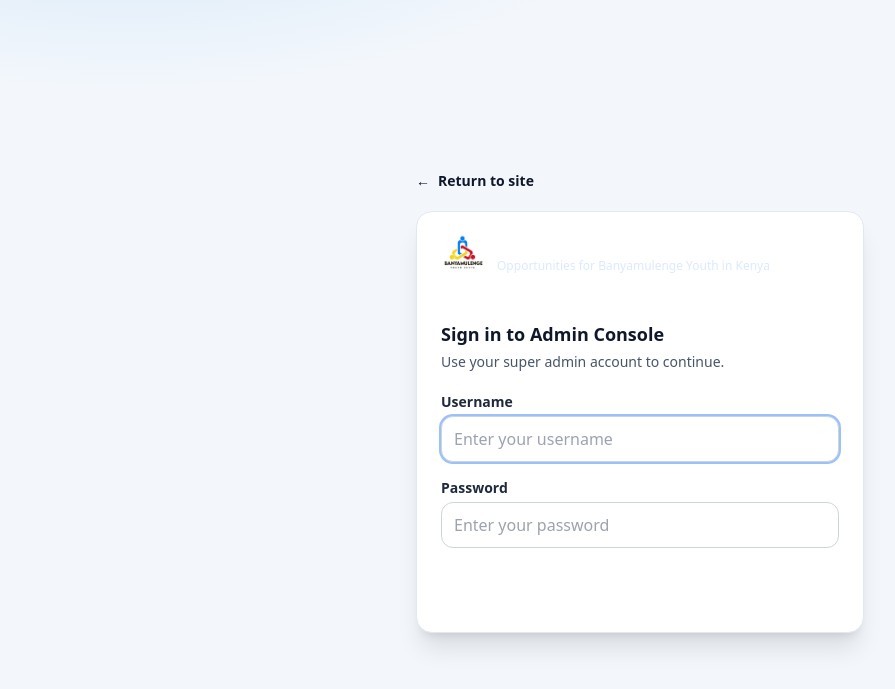
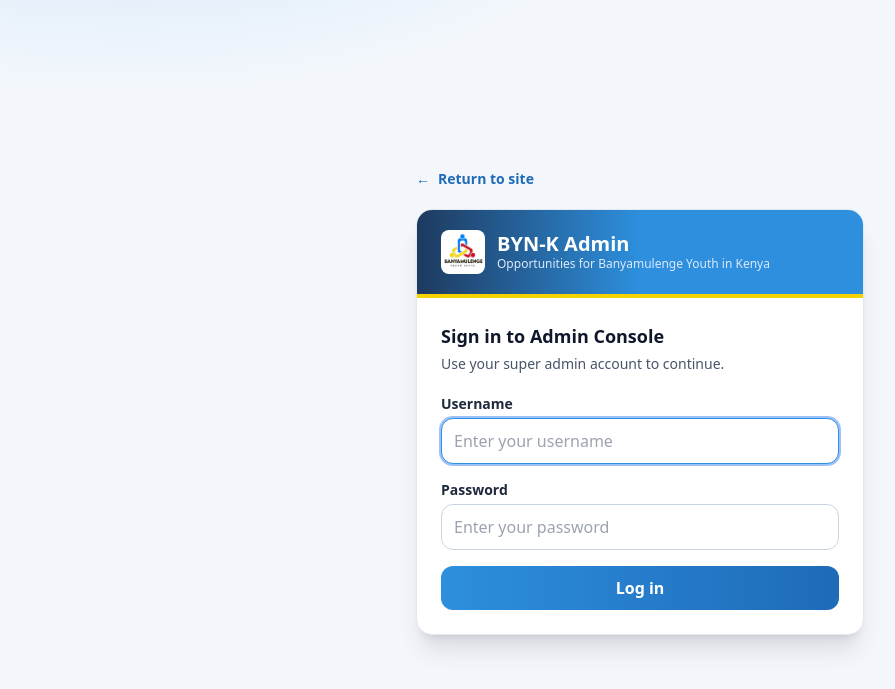
Before and after one commit to ShemaM/alx-project-nexus, a Django app: page /admin/login/?next=/admin/&force=1 in a window 1280 px wide. Shown: the top 689 px of the page, without its empty margins (0-895 px from the left). Run offline with Django 5.2, Linux system fonts and the light colour scheme; parts of the project's set-up code (start-up, migrations or seed data) failed here and were passed over; some libraries are stand-ins or nearby versions.

Commit message:
fix: Correct HTML syntax and improve Tailwind CSS classes in login template

```diff
--- a/backend/templates/admin/login.html
+++ b/backend/templates/admin/login.html
@@ -27,13 +27,13 @@
 <body class="text-slate-900">
   <main class="min-h-screen flex items-center justify-center px-4 py-8">
     <section class="w-full max-w-md">
-      <a href="/" class="inline-flex items-center gap-2 text-sm font-semibold text-(--bynk-blue-dark) hover:text-[var(--bynk-blue)] mb-5">
+      <a href="/" class="inline-flex items-center gap-2 text-sm font-semibold text-[var(--bynk-blue-dark)] hover:text-[var(--bynk-blue)] mb-5">
         <span aria-hidden="true">&larr;</span>
         Return to site
       </a>
 
       <div class="rounded-2xl border border-slate-200 bg-white shadow-xl overflow-hidden">
-        <div class="px-6 py-5 bg-linear-to-r from-(--bynk-navy) via-(--bynk-blue) to-(--bynk-blue)er-b-4 border-(--bynk-yellow)">
+        <div class="px-6 py-5 bg-gradient-to-r from-[var(--bynk-navy)] via-[var(--bynk-blue)] to-[var(--bynk-blue)] border-b-4 border-[var(--bynk-yellow)]">
           <div class="flex items-center gap-3">
             <img src="{% static 'admin/images/logo.png' %}" alt="BYN-K logo" class="h-11 w-11 rounded-lg object-cover border border-white/30 bg-white">
             <div>
@@ -64,18 +64,18 @@
             <div>
               <label for="id_username" class="block text-sm font-semibold text-slate-800 mb-1">Username</label>
               <input id="id_username" name="username" type="text" placeholder="Enter your username" required autofocus
-                     class="w-full rounded-xl border border-slate-300 px-3 py-2.5 text-slate-900 focus:outline-none focus:ring-2 focus:ring-(--bynk-blue)/30 focus:border-(--bynk-blue)">
+                     class="w-full rounded-xl border border-slate-300 px-3 py-2.5 text-slate-900 focus:outline-none focus:ring-2 focus:ring-[color:var(--bynk-blue)]/30 focus:border-[var(--bynk-blue)]">
             </div>
             <div>
               <label for="id_password" class="block text-sm font-semibold text-slate-800 mb-1">Password</label>
               <input id="id_password" name="password" type="password" placeholder="Enter your password" required
-                     class="w-full rounded-xl border border-slate-300 px-3 py-2.5 text-slate-900 focus:outline-none focus:ring-2 focus:ring-(--bynk-blue)/30 focus:border-(--bynk-blue)">
+                     class="w-full rounded-xl border border-slate-300 px-3 py-2.5 text-slate-900 focus:outline-none focus:ring-2 focus:ring-[color:var(--bynk-blue)]/30 focus:border-[var(--bynk-blue)]">
             </div>
 
             <input type="hidden" name="next" value="{{ next|default:'/admin/' }}">
 
             <button type="submit"
-                    class="w-full inline-flex items-center justify-center gap-2 rounded-xl bg-linear-to-r[var(--bynk-blue)] to-[var(--bynk-blue-dark)] hover:from-[var(--bynk-blue-dark)] hover:to-[var(--bynk-blue)] text-white font-bold py-2.5 transition-colors">
+                    class="w-full inline-flex items-center justify-center gap-2 rounded-xl bg-gradient-to-r from-[var(--bynk-blue)] to-[var(--bynk-blue-dark)] hover:from-[var(--bynk-blue-dark)] hover:to-[var(--bynk-blue)] text-white font-bold py-2.5 transition-colors">
               Log in
             </button>
           </form>
--- a/byn-k-platform/src/app/(frontend)/about/page.tsx
+++ b/byn-k-platform/src/app/(frontend)/about/page.tsx
@@ -100,7 +100,7 @@
                   <span>Holders of Alien Cards, CTDs, and Passports</span>
                 </li>
                 <li className="flex items-start gap-3">
-                  <span className="w-2 h-2 bg-[#F5D300] rounded-full mt-2 shrink-0pan>
+                  <span className="w-2 h-2 bg-[#F5D300] rounded-full mt-2 shrink-0"></span>
                   <span>Job seekers, students, and career changers</span>
                 </li>
                 <li className="flex items-start gap-3">
```
